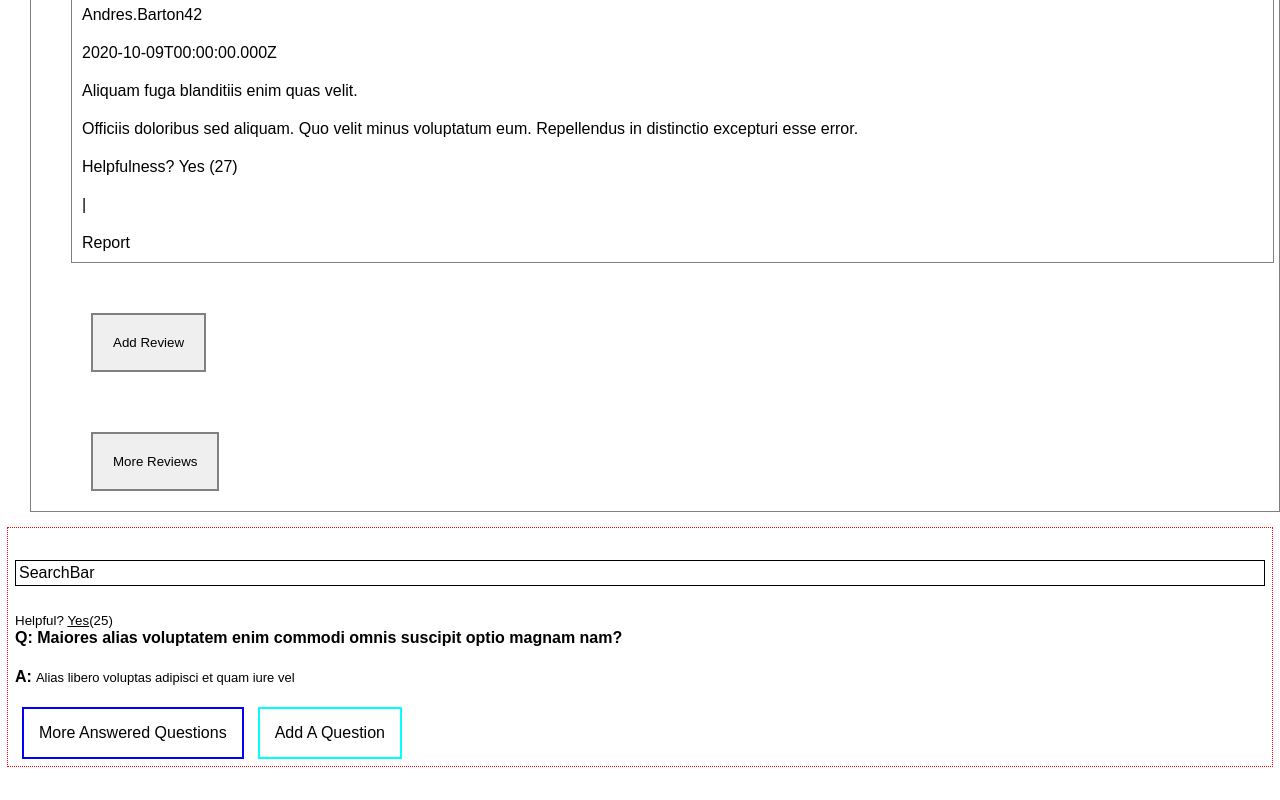
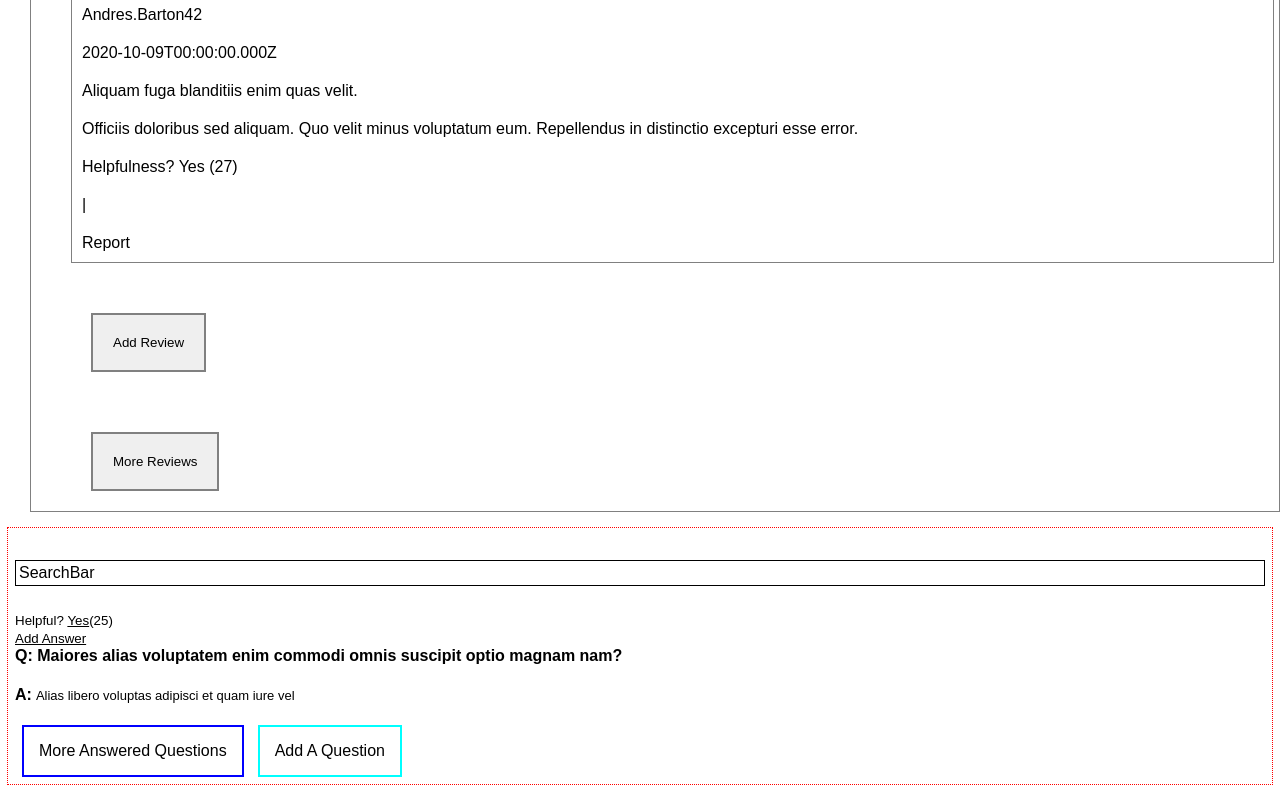
Before and after one commit to 7-Oscillating-Owls/hoo-dunit, a React app: page / in a window 1280 px wide. Shown: the part 2080-2880 px from the top of the page. Built offline with nearby package versions, Linux system fonts and the light colour scheme.

Commit message:
implemented AddAnswer component

```diff
--- /dev/null
+++ b/client/src/components/AddAnswer/AddAnswer.css
@@ -0,0 +1,3 @@
+.AddAnswer a {
+  text-decoration: underline;
+}
--- /dev/null
+++ b/client/src/components/AddAnswer/index.jsx
@@ -0,0 +1,8 @@
+import React from 'react';
+import styles from './AddAnswer.css';
+
+const AddAnswer = () => (
+  <small className={styles.AddAnswer}><a>Add Answer</a></small>
+);
+
+export default AddAnswer;
--- a/client/src/components/QuestionsAndAnswers/index.jsx
+++ b/client/src/components/QuestionsAndAnswers/index.jsx
@@ -3,11 +3,13 @@ import styles from './QuestionsAndAnswers.css';
 import Question from '../Question';
 import Answer from '../Answer';
 import Helpful from '../Helpful';
+import AddAnswer from '../AddAnswer';
 
 const QuestionsAndAnswers = () => (
   <div className={styles.qa}>
     <div className={styles.searchBar}>SearchBar</div>
     <div className={styles.helpful}><Helpful /></div>
+    <div className={styles.addanswer}><AddAnswer /></div>
     <div className={styles.qaContainer}>
       <div className={styles.questionList}><Question /></div>
       <div className={styles.answerList}><Answer /></div>
```
